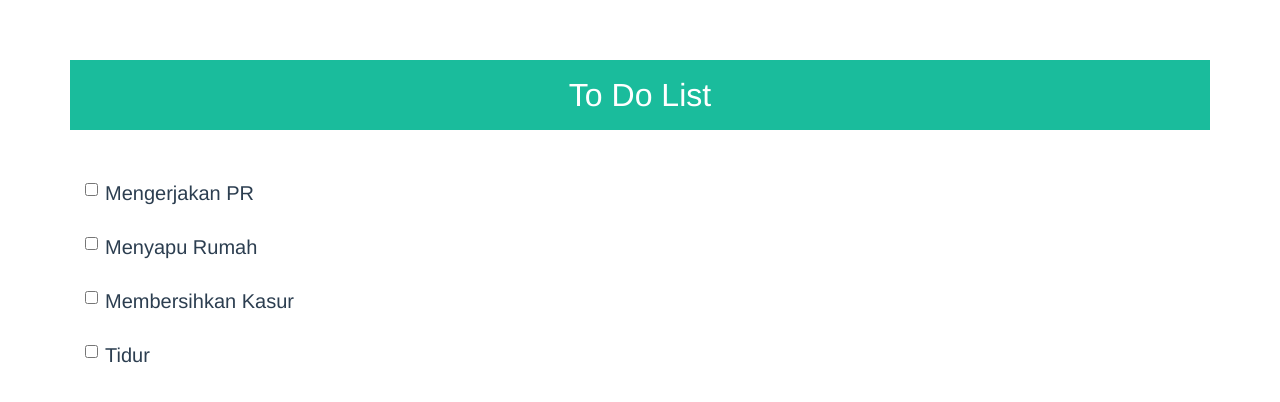
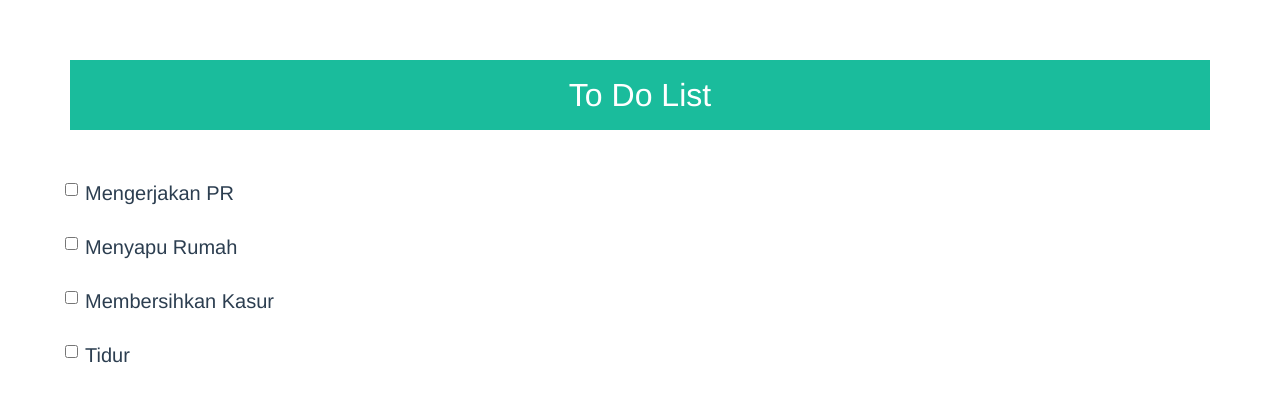
Before and after one commit to rayfajar/BWA---VUE-DASAR, a Vue app in the folder vue-dasar/: page / in a window 1280 px wide. Shown: the top 402 px of the page. Built offline with nearby package versions, Linux system fonts and the light colour scheme.

Commit message:
add props

```diff
--- a/vue-dasar/src/App.vue
+++ b/vue-dasar/src/App.vue
@@ -13,16 +13,10 @@
            <div class="row">
             <div class="tugas text-left mb-4 col-lg-12" v-for="tugasSaya in tugas" v-bind:key="tugasSaya.id">
               <!-- v-for untuk looping data v bind:key untuk menentukan data berdasarkan apa -->
-             <div class="form-check">
-              <input class="form-check-input" onclick="" type="checkbox" value="" v-bind:id="`todo-`+tugasSaya.id">
-              <!-- setiap pengambilan data dari v-for gunakan v-bind: terus sesuaikan dengan javascript biasa (ini brarti id nya todo-id id dari si data jsonnya)-->
-              <label class="form-check-label item" v-bind:class="{'item-completed':tugasSaya.isDone}" v-bind:for="`todo-`+tugasSaya.id">
-                <!-- conditional rendering vue js, untuk membuat 1 statment pada interface, ini kalo true warna bakalan berubah jadi yg gak beres
-                gakan nambahin class nya
-                 -->
-                {{tugasSaya.namaTugas}}
-              </label>
-            </div>
+
+            <!-- pashing melempar data  -->
+            <ItemTugas v-bind:tugasSaya="tugasSaya"/>
+            <!-- melempar data ke ItemTugas.vue -->
           </div>
           </div>
         </div>
@@ -39,6 +33,8 @@
 
 //atau bisa taro di main.js library nya
 import 'bootstrap/dist/css/bootstrap.css';
+// import ItemTugas from './components/ItemTugas.vue';
+import ItemTugas from './components/ItemTugas.vue'
 
 export default {
   name: 'App',
@@ -70,6 +66,7 @@ export default {
   },
   components: {
     // Logos
+    ItemTugas
   }
 }
 
--- /dev/null
+++ b/vue-dasar/src/components/ItemTugas.vue
@@ -0,0 +1,29 @@
+<template>
+<div>
+<!-- <div class="form-check"> -->
+              <input class="form-check-input" onclick="" type="checkbox" value="" v-bind:id="`todo-`+tugasSaya.id">
+              <!-- setiap pengambilan data dari v-for gunakan v-bind: terus sesuaikan dengan javascript biasa (ini brarti id nya todo-id id dari si data jsonnya)-->
+              <label class="form-check-label item" v-bind:class="{'item-completed':tugasSaya.isDone}" v-bind:for="`todo-`+tugasSaya.id">
+                <!-- conditional rendering vue js, untuk membuat 1 statment pada interface, ini kalo true warna bakalan berubah jadi yg gak beres
+                gakan nambahin class nya
+                 -->
+                {{tugasSaya.namaTugas}}
+              </label>
+     <!-- </div> -->
+</div>
+</template>
+
+
+<script>
+export default {
+    name: "ItemTugas",
+    props:["tugasSaya"]
+    // ngambil data dari app.vue biar bisa di printing out di tugas saya
+}
+</script>
+
+
+
+<style lang="stylus" scoped>
+
+</style>
```
